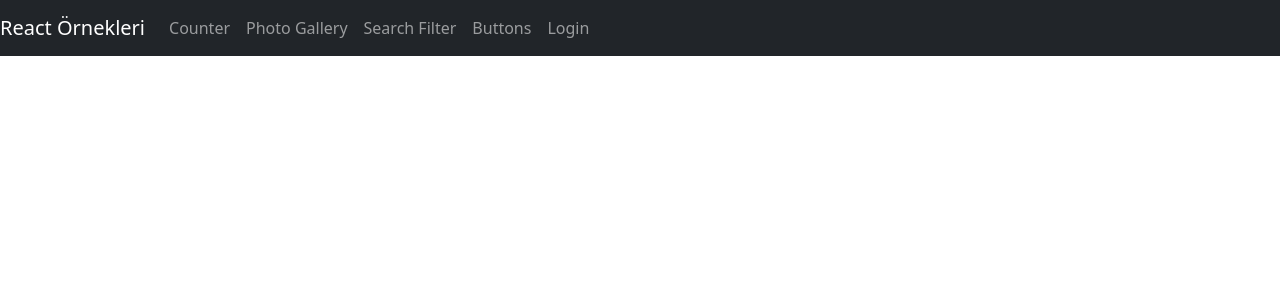
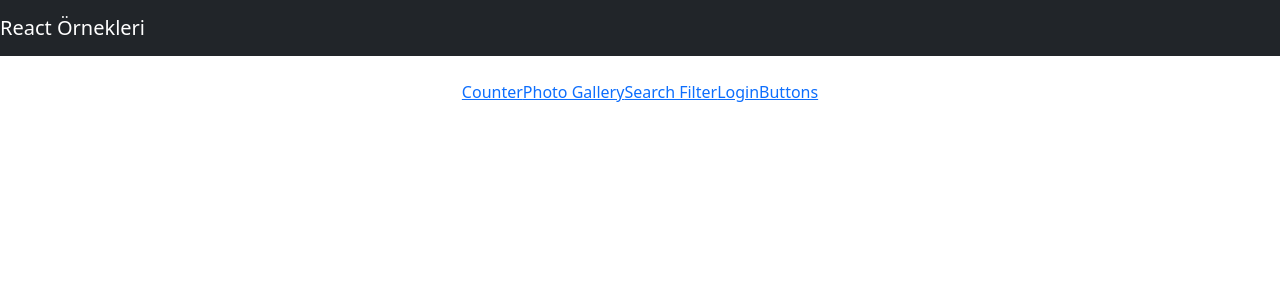
Before and after one commit to Fatih032/react, a React (Create React App) app: page / in a window 1280 px wide. Shown: the top 300 px of the page. Built offline with nearby package versions, Linux system fonts and the light colour scheme.

Commit message:
küçük değişiklikler yapıldı

```diff
--- a/src/App.js
+++ b/src/App.js
@@ -1,5 +1,5 @@
 import './App.css';
-import {BrowserRouter as Router, Route, Routes} from 'react-router-dom';
+import {BrowserRouter as Router, Route, Routes, Link} from 'react-router-dom';
 import Counter from './components/Counter';
 import MyGallery from './components/MyGallery';
 import Navigation from './components/Navigation';
@@ -8,7 +8,6 @@ import Login from './components/Login';
 import Buttons from './components/Buttons';
 
 function App() {
-
   return (
     <div id='app' className="App">
       <Navigation />
@@ -20,8 +19,15 @@ function App() {
           <Route path="react/searchfilter" element={<SearchFilter />} />
           <Route path='react/login' element={<Login />} />
           <Route path='react/button' element={<Buttons />} />
+
         </Routes>
+          <Link to='/react/counter'>Counter</Link>
+          <Link to='/react/photogallery'>Photo Gallery</Link>
+          <Link to='/react/searchfilter'>Search Filter</Link>
+          <Link to='/react/login'>Login</Link>
+          <Link to='/react/button'>Buttons</Link>
       </Router>
+
     </div>
   );
 }
--- a/src/components/Navigation.js
+++ b/src/components/Navigation.js
@@ -12,11 +12,6 @@ class Navigation extends Component {
         <Navbar.Toggle aria-controls="responsive-navbar-nav" />
         <Navbar.Collapse id="responsive-navbar-nav">
           <Nav className="mr-auto">
-            <Nav.Link href="react/counter">Counter</Nav.Link>
-            <Nav.Link href="react/photogallery">Photo Gallery</Nav.Link>
-            <Nav.Link href="react/searchfilter">Search Filter</Nav.Link>
-            <Nav.Link href="react/button">Buttons</Nav.Link>
-            <Nav.Link href="react/login">Login</Nav.Link>
           </Nav>
         </Navbar.Collapse>
       </Navbar>
```
